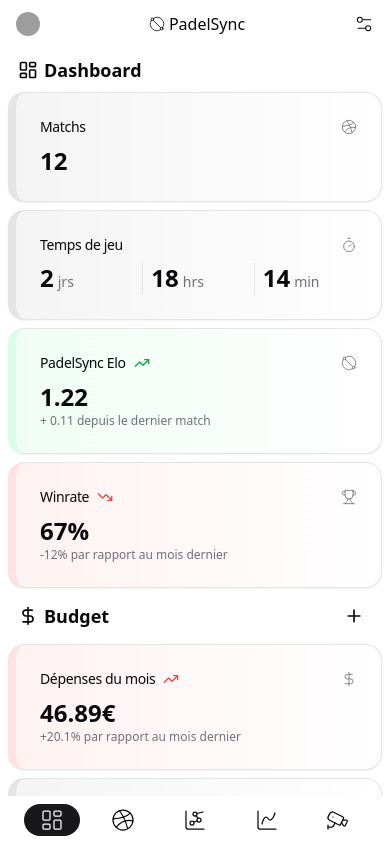
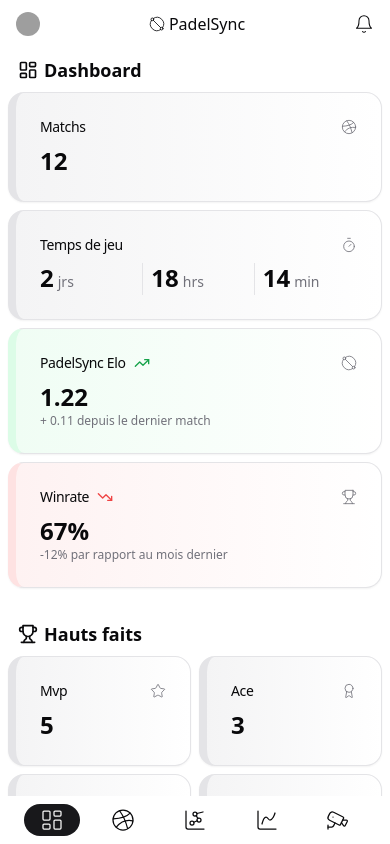
Before and after one commit to Brucells/padelsync, a React (Vite) app: page / in a window 390 px wide. Built offline with nearby package versions, Linux system fonts and the light colour scheme; grey boxes are pictures that could not be loaded.

Commit message:
Add exploit to dashboard

```diff
--- a/src/components/analytics/BasicAccuracyChart.tsx
+++ b/src/components/analytics/BasicAccuracyChart.tsx
@@ -34,7 +34,7 @@
 
 export function BasicAccuracyChart() {
     return (
-        <Card className="bg-gradient-to-b from-accent mb-3 border-l-8">
+        <Card className="bg-gradient-to-r from-accent mb-3 border-l-8">
             <CardHeader className="flex flex-row items-center justify-between space-y-0 pb-2">
                 <CardTitle className="text-sm font-medium">Précision des coups de base</CardTitle>
                 <Crosshair strokeWidth={1.25} className="h-4 w-4 text-muted-foreground" />
--- a/src/components/analytics/SpecialAccuracyChart.tsx
+++ b/src/components/analytics/SpecialAccuracyChart.tsx
@@ -33,7 +33,7 @@
 
 export function SpecialAccuracyChart() {
     return (
-        <Card className="bg-gradient-to-b from-accent mb-3 border-l-8">
+        <Card className="bg-gradient-to-r from-accent mb-3 border-l-8">
             <CardHeader className="flex flex-row items-center justify-between space-y-0 pb-2">
                 <CardTitle className="text-sm font-medium">Précision des coups spéciaux</CardTitle>
                 <Crosshair strokeWidth={1.25} className="h-4 w-4 text-muted-foreground" />
--- a/src/components/layout/Header.tsx
+++ b/src/components/layout/Header.tsx
@@ -1,4 +1,4 @@
-import { Diameter, Settings2 } from "lucide-react";
+import { Bell, Diameter } from "lucide-react";
 import { Avatar, AvatarFallback, AvatarImage } from "../ui/avatar";
 
 function Header() {
@@ -13,7 +13,7 @@
                     <Diameter strokeWidth={1.25} className="h-4 w-4 mr-1" />
                     <h2 className="ml-auto">PadelSync</h2>
                 </div>
-                <Settings2 strokeWidth={1.25} className="ml-auto h-5 w-5" />
+                <Bell strokeWidth={1.25} className="ml-auto h-5 w-5" />
 
             </div>
         </div>
--- a/src/pages/Dashboard.tsx
+++ b/src/pages/Dashboard.tsx
@@ -1,7 +1,7 @@
 import { Button } from "@/components/ui/button";
 import { Card, CardContent, CardHeader, CardTitle } from "@/components/ui/card";
 import { Separator } from "@/components/ui/separator";
-import { Diameter, DollarSign, Dribbble, LayoutDashboard, Plus, Timer, TrendingDown, TrendingUp, Trophy } from "lucide-react";
+import { Award, Brain, Clover, Crosshair, Diameter, DollarSign, Dribbble, LayoutDashboard, Plus, Shield, Star, Timer, TrendingDown, TrendingUp, Trophy } from "lucide-react";
 
 function Dashboard() {
     return (
@@ -11,7 +11,7 @@
                 <h1 className="text-lg font-semibold md:text-2xl">Dashboard</h1>
             </div>
 
-            <div className=" ">
+
 
             <Card className="bg-gradient-to-r from-accent mb-2 border-l-8">
                 <CardHeader className="flex flex-row items-center justify-between space-y-0 pb-2">
@@ -94,9 +94,70 @@
 
 
 
+
+            <div className="flex flex-row items-center mb-2 mt-8">
+                <Trophy strokeWidth={2} className="ml-2 mr-1 h-5" />
+                <h1 className="text-lg font-semibold md:text-2xl">Hauts faits</h1>
             </div>
 
-            <div className="flex flex-row items-center justify-between mb-2">
+            <div className="grid grid-cols-2 gap-x-2">
+                <Card className="bg-gradient-to-r from-accent mb-2 border-l-8">
+                    <CardHeader className="flex flex-row items-center justify-between space-y-0 pb-2">
+                        <CardTitle className="text-sm font-medium">Mvp</CardTitle>
+                        <Star strokeWidth={1.25} className="h-4 w-4 text-muted-foreground" />
+                    </CardHeader>
+                    <CardContent>
+                        <div className="text-2xl font-bold">5</div>
+                    </CardContent>
+                </Card>
+                <Card className="bg-gradient-to-r from-accent mb-2 border-l-8">
+                    <CardHeader className="flex flex-row items-center justify-between space-y-0 pb-2">
+                        <CardTitle className="text-sm font-medium">Ace</CardTitle>
+                        <Award strokeWidth={1.25} className="h-4 w-4 text-muted-foreground" />
+                    </CardHeader>
+                    <CardContent>
+                        <div className="text-2xl font-bold">3</div>
+                    </CardContent>
+                </Card>
+                <Card className="bg-gradient-to-r from-accent mb-2 border-l-8">
+                    <CardHeader className="flex flex-row items-center justify-between space-y-0 pb-2">
+                        <CardTitle className="text-sm font-medium">Sniper</CardTitle>
+                        <Crosshair strokeWidth={1.25} className="h-4 w-4 text-muted-foreground" />
+                    </CardHeader>
+                    <CardContent>
+                        <div className="text-2xl font-bold">1</div>
+                    </CardContent>
+                </Card>
+                <Card className="bg-gradient-to-r from-accent mb-2 border-l-8">
+                    <CardHeader className="flex flex-row items-center justify-between space-y-0 pb-2">
+                        <CardTitle className="text-sm font-medium">Chanceux</CardTitle>
+                        <Clover strokeWidth={1.25} className="h-4 w-4 text-muted-foreground" />
+                    </CardHeader>
+                    <CardContent>
+                        <div className="text-2xl font-bold">2</div>
+                    </CardContent>
+                </Card>
+                <Card className="bg-gradient-to-r from-accent mb-2 border-l-8">
+                    <CardHeader className="flex flex-row items-center justify-between space-y-0 pb-2">
+                        <CardTitle className="text-sm font-medium">Technicien</CardTitle>
+                        <Brain strokeWidth={1.25} className="h-4 w-4 text-muted-foreground" />
+                    </CardHeader>
+                    <CardContent>
+                        <div className="text-2xl font-bold">4</div>
+                    </CardContent>
+                </Card>
+                <Card className="bg-gradient-to-r from-accent mb-2 border-l-8">
+                    <CardHeader className="flex flex-row items-center justify-between space-y-0 pb-2">
+                        <CardTitle className="text-sm font-medium">Défenseur</CardTitle>
+                        <Shield strokeWidth={1.25} className="h-4 w-4 text-muted-foreground" />
+                    </CardHeader>
+                    <CardContent>
+                        <div className="text-2xl font-bold">12</div>
+                    </CardContent>
+                </Card>
+            </div>
+
+            <div className="flex flex-row items-center justify-between mb-2 mt-8">
                 <div className="flex flex-row items-center">
                     <DollarSign strokeWidth={2} className="ml-2 mr-1 h-5" />
                     <h1 className="text-lg font-semibold md:text-2xl">Budget</h1>
@@ -139,6 +200,7 @@
 
                 </CardContent>
             </Card>
+
         </>
     );
 }
```
Also changed, not shown: src/pages/Matchs.tsx (+10 -10 lines). Lines whose indentation alone changed are shown as unchanged.
